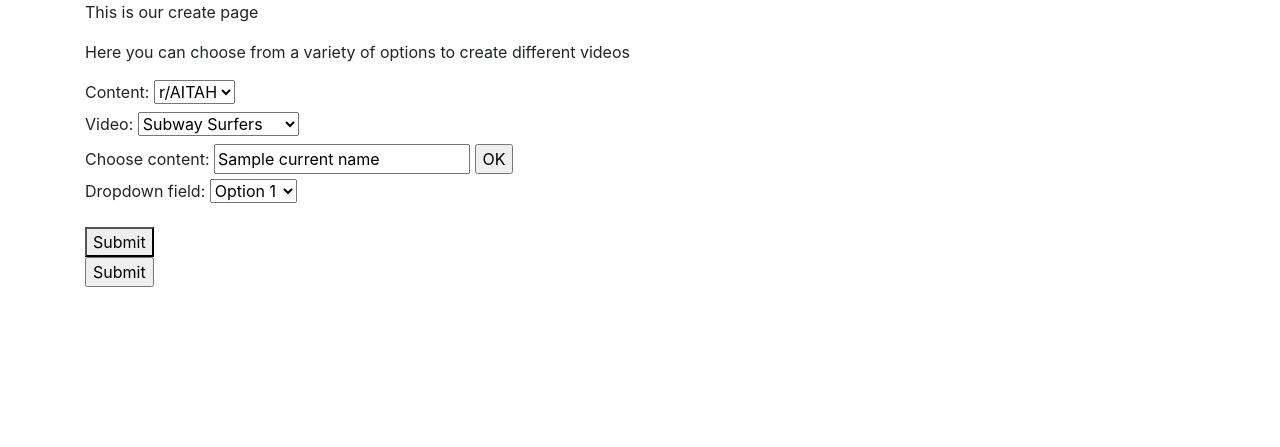
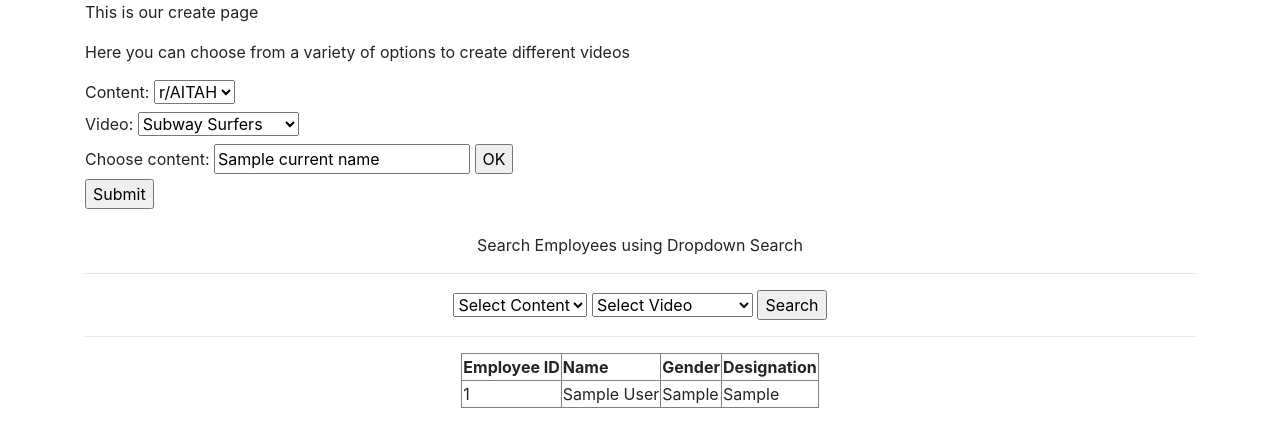
Before and after one commit to SamDuprey/boilermake2024, a Django app: template frontend/myapp/templates/create.html in a window 1280 px wide. Shown: the part 56-503 px from the top of the page. Run offline with Django 5.2, Linux system fonts and the light colour scheme; tables that the repository leaves empty hold one stand-in row (values such as "Sample post"); the template is opened without the code that fills it: values that come from a table or form of the project are taken from there, most other values are stand-ins (such as "Sample title", 1, 10 or a date in 2020); some libraries are stand-ins or nearby versions.

Commit message:
updated frontend

```diff
--- a/frontend/myapp/admin.py
+++ b/frontend/myapp/admin.py
@@ -1,7 +1,9 @@
 from django.contrib import admin
 from .models import TodoItem
 from .models import Project
+from .models import Employee
 
 # Register your models here.
 admin.site.register(TodoItem)
 admin.site.register(Project)
+admin.site.register(Employee)
--- a/frontend/myapp/models.py
+++ b/frontend/myapp/models.py
@@ -33,3 +33,13 @@ class MyForm(forms.Form):
         ('option3', 'Option 3'),
     ]
     dropdown_field = forms.ChoiceField(choices=dropdown_choices)
+
+class Employee(models.Model):
+    emp_id=models.IntegerField(primary_key=True)
+    name=models.CharField(max_length=150)
+    gender=models.CharField(max_length=8)
+    designation=models.CharField(max_length=150)
+    def __str__(self):
+        return self.name
+    class Meta:
+        db_table = 'Employee'
--- a/frontend/myapp/templates/create.html
+++ b/frontend/myapp/templates/create.html
@@ -37,13 +37,50 @@
         <input type="submit" value="OK">
     </form>
 
-    <form method="post" action="{% url 'dropdown_processor' %}">
-        {% csrf_token %}
-        {{ form.as_p }}
-        <button type="submit">Submit</button>
-      </form>
+    <a href="{% url 'home' %}"><input type="submit" value="Submit" href="{% url 'home' %}"></a>
 
-    <a href="{% url 'home' %}"><input type="submit" value="Submit" href="{% url 'home' %}"></a>
+    <br>
+    <br>
+    <center>
+        Search Employees using Dropdown Search
+        <hr>
+        <form method="POST>">
+            {% csrf_token %}
+            <select name="gender">
+                <option selected disabled=true>Select Content</option>
+                <option>r/AITAH</option>
+                <option>r/TIFU</option>
+                <option>Other</option>
+            </select>
+            <select name="designation">
+                <option selected disabled=true>Select Video</option>
+                <option>Subway Surfers</option>
+                <option>Generated Images</option>
+                <option>Minecraft</option>
+            </select>
+            <input type="submit" value="Search">
+            <hr>
+            <table border="1">
+                <tr>
+                    <th>Employee ID</th>
+                    <th>Name</th>
+                    <th>Gender</th>
+                    <th>Designation</th>
+                </tr>
+                {% for result in data %}
+                <tr>
+                    <td>{{result.emp_id}}</td>
+                    <td>{{result.name}}</td>
+                    <td>{{result.gender}}</td>
+                    <td>{{result.designation}}</td>
+                </tr>
+                {% endfor %}
+            </table>
+
+        </form>
+
+    </center>
+
 
 </form>
 
--- a/frontend/myapp/urls.py
+++ b/frontend/myapp/urls.py
@@ -6,5 +6,6 @@ urlpatterns = [
     path("create/", views.create, name="create"),
     path("contact/", views.contact, name="contact"),
     path("todos/", views.todos, name="todos"),
-    path('my-form/', views.contentForm, name='dropdown_processor')
+    # path('my-form/', views.contentForm, name='dropdown_processor')
+    path('', views.dropdownsearch, name='dropdownsearch'),
 ]
```
Also changed, not shown: frontend/myapp/views.py (+12 -1 lines), frontend/db.sqlite3, frontend/myapp/migrations/0003_employee.py (added).
